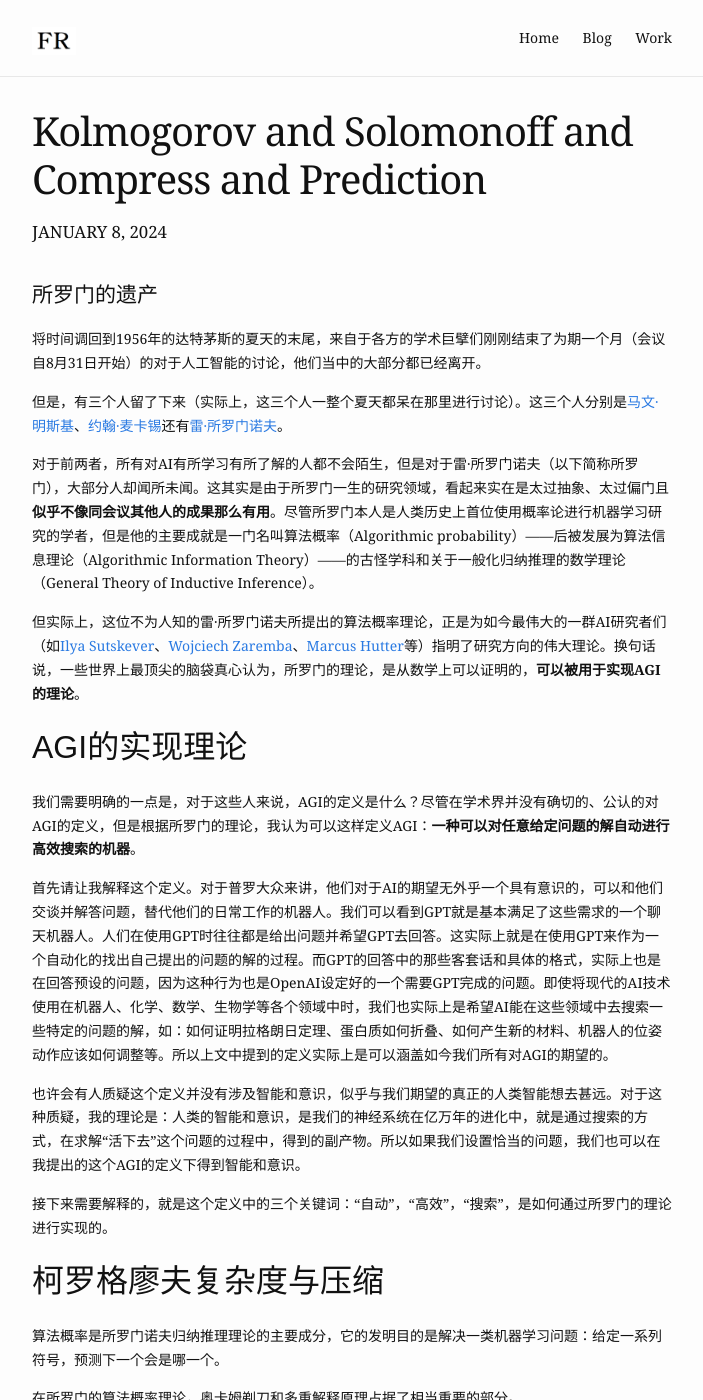
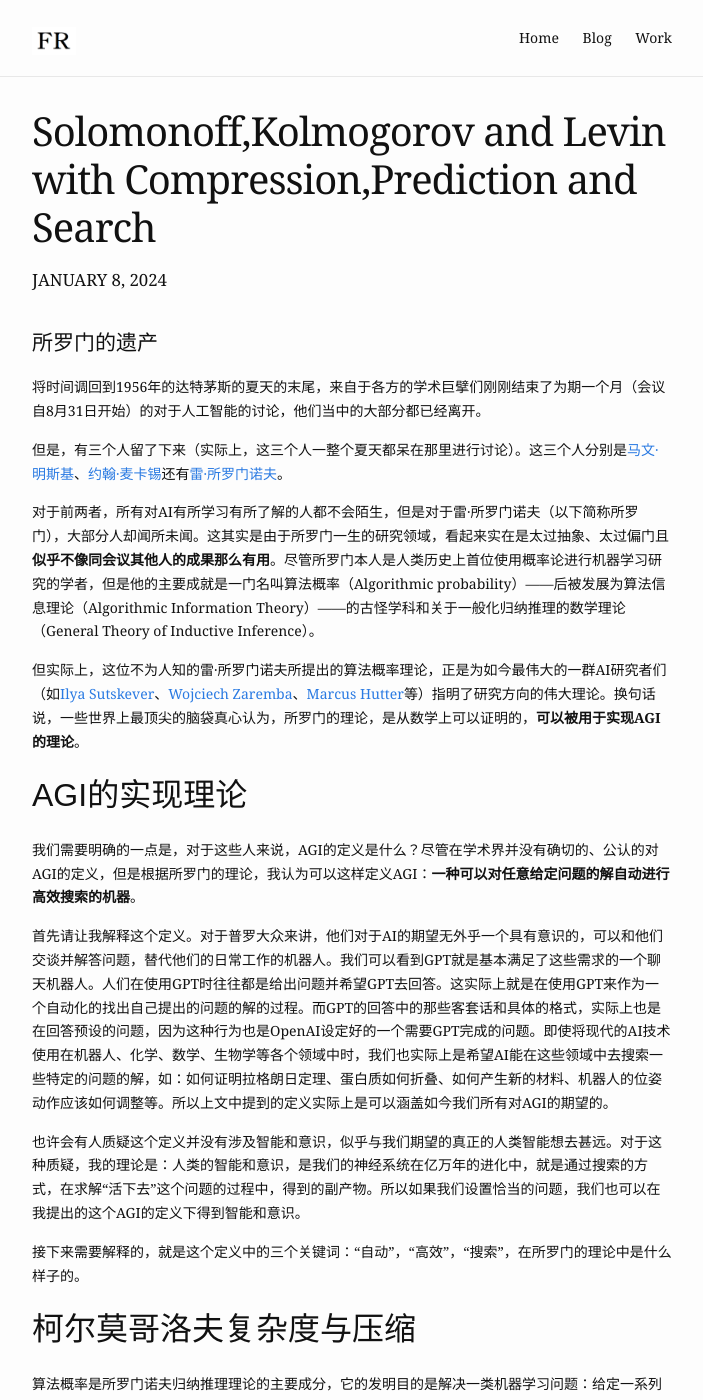
Before and after one commit to FuRuF-11/FuRuF-11.github.io, a Jekyll site: the page built from _posts/2024-01-08-Solomonoff,Kolmogorov_and_Levin_with_Compression,Prediction_and_Search.md, in a window 1280 px wide and 1400 px high. Shown: the whole window, without its empty margins (288-991 px from the left). Built offline with Jekyll 4.4.1, drawn with Linux system fonts in a browser that asks for light colours; a script that is not in the unit is left out.

Commit message:
modified _posts

```diff
--- a/_posts/2024-01-08-Kolmogorov-and-Solomonoff-and-compress.md
+++ b/_posts/2024-01-08-Solomonoff,Kolmogorov_and_Levin_with_Compression,Prediction_and_Search.md
@@ -1,8 +1,8 @@
 ---
 layout: post
-title:  "Kolmogorov and Solomonoff and Compress and Prediction"
+title:  "Solomonoff,Kolmogorov and Levin with Compression,Prediction and Search"
 date:  2024-01-08
-blurb: "柯罗格廖夫与所罗门诺夫与压缩与预测"
+blurb: "所罗门诺夫、柯尔莫哥洛夫和莱文与压缩、预测和搜索"
 ---
 # 所罗门的遗产
 
@@ -22,9 +22,9 @@ blurb: "柯罗格廖夫与所罗门诺夫与压缩与预测"
 
 也许会有人质疑这个定义并没有涉及智能和意识，似乎与我们期望的真正的人类智能想去甚远。对于这种质疑，我的理论是：人类的智能和意识，是我们的神经系统在亿万年的进化中，就是通过搜索的方式，在求解“活下去”这个问题的过程中，得到的副产物。所以如果我们设置恰当的问题，我们也可以在我提出的这个AGI的定义下得到智能和意识。
 
-接下来需要解释的，就是这个定义中的三个关键词：“自动”，“高效”，“搜索”，是如何通过所罗门的理论进行实现的。
+接下来需要解释的，就是这个定义中的三个关键词：“自动”，“高效”，“搜索”，在所罗门的理论中是什么样子的。
 
-## 柯罗格廖夫复杂度与压缩
+## 柯尔莫哥洛夫复杂度与压缩
 
 算法概率是所罗门诺夫归纳推理理论的主要成分，它的发明目的是解决一类机器学习问题：给定一系列符号，预测下一个会是哪一个。
 
```
